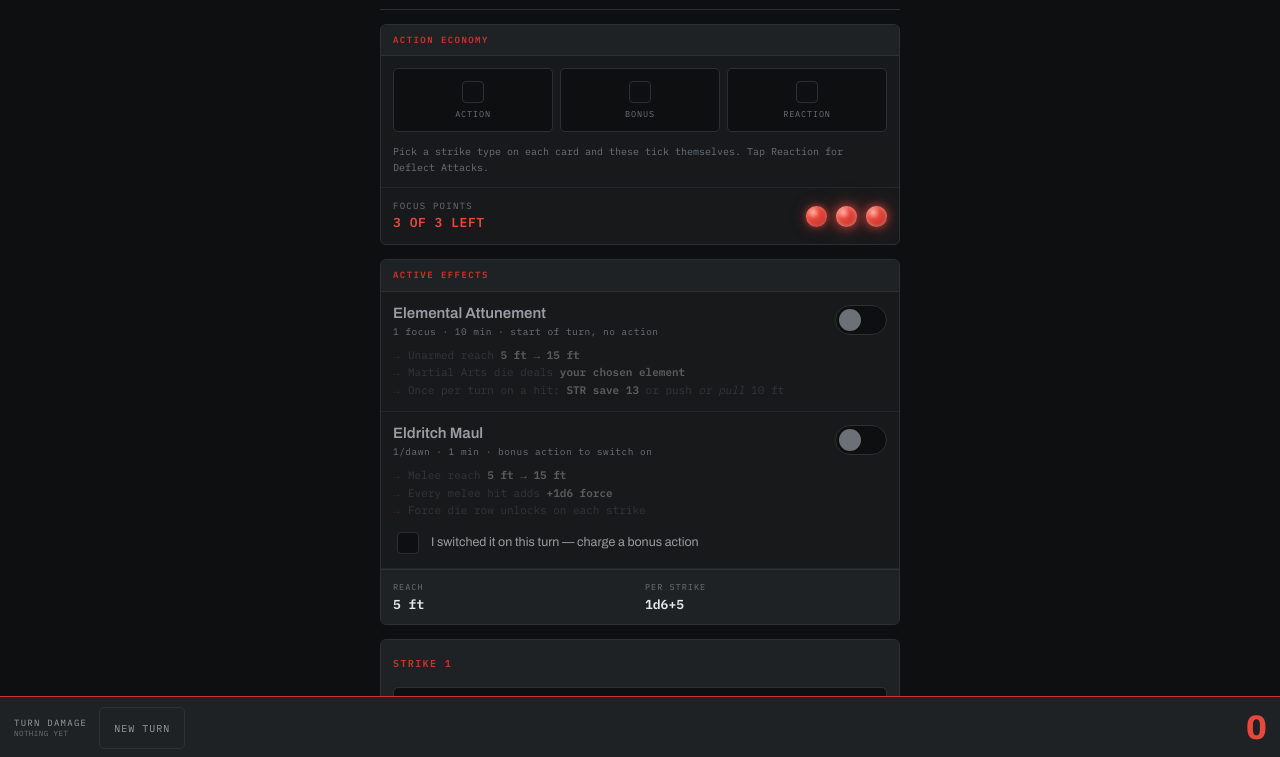
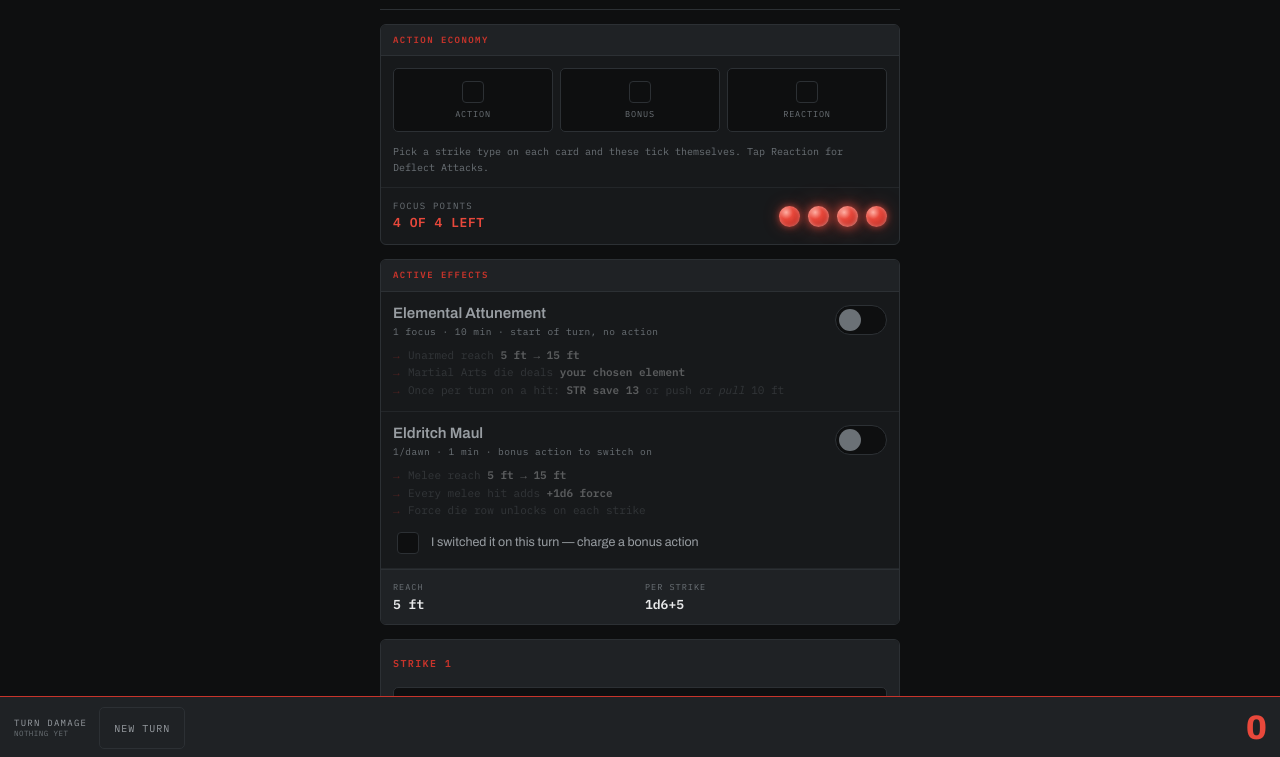
Before and after one commit to MarshallMD/LucienMcDonough, a plain HTML site: page index.html in a window 1280 px wide. Shown: the part 41-798 px from the top of the page. Drawn offline with Linux system fonts and the light colour scheme.

Commit message:
Add files via upload

```diff
--- a/index.html
+++ b/index.html
@@ -96,7 +96,7 @@
   }
   .focus.drained .nm b{color:var(--dim);}
   .focus.over .nm b{color:var(--red-hi);}
-  .pips{display:flex;gap:9px;flex:none;}
+  .pips{display:flex;gap:8px;flex:none;}
   .pip{
     width:21px;height:21px;border-radius:50%;flex:none;position:relative;
     background:radial-gradient(circle at 34% 30%,
@@ -115,8 +115,9 @@
   }
   @media (prefers-reduced-motion:no-preference){
     .pip:not(.out){animation:ember 2.8s ease-in-out infinite;}
-    .pip:nth-child(2){animation-delay:-.9s;}
-    .pip:nth-child(3){animation-delay:-1.8s;}
+    .pip:nth-child(2){animation-delay:-.7s;}
+    .pip:nth-child(3){animation-delay:-1.4s;}
+    .pip:nth-child(4){animation-delay:-2.1s;}
     @keyframes ember{
       0%,100%{box-shadow:0 0 7px rgba(232,72,59,.7),0 0 17px rgba(232,72,59,.28),
                          inset 0 0 4px rgba(255,196,186,.5);}
@@ -397,7 +398,7 @@
     <div class="focus" id="focusRow">
       <span class="nm">Focus points<b id="focusCount">3 of 3 left</b></span>
       <span class="pips">
-        <span class="pip" data-i="0"></span><span class="pip" data-i="1"></span><span class="pip" data-i="2"></span>
+        <span class="pip" data-i="0"></span><span class="pip" data-i="1"></span><span class="pip" data-i="2"></span><span class="pip" data-i="3"></span>
       </span>
     </div>
   </div>
@@ -548,7 +549,7 @@
     }
     $("econNote").innerHTML = lines.join("<br>");
 
-    var MAX = 3;
+    var MAX = 4;   // Focus Points equal monk level
     var focus = (G.attune ? 1 : 0) + groups.length;
     var left = MAX - focus;
     document.querySelectorAll(".pip").forEach(function(p, i){
```
